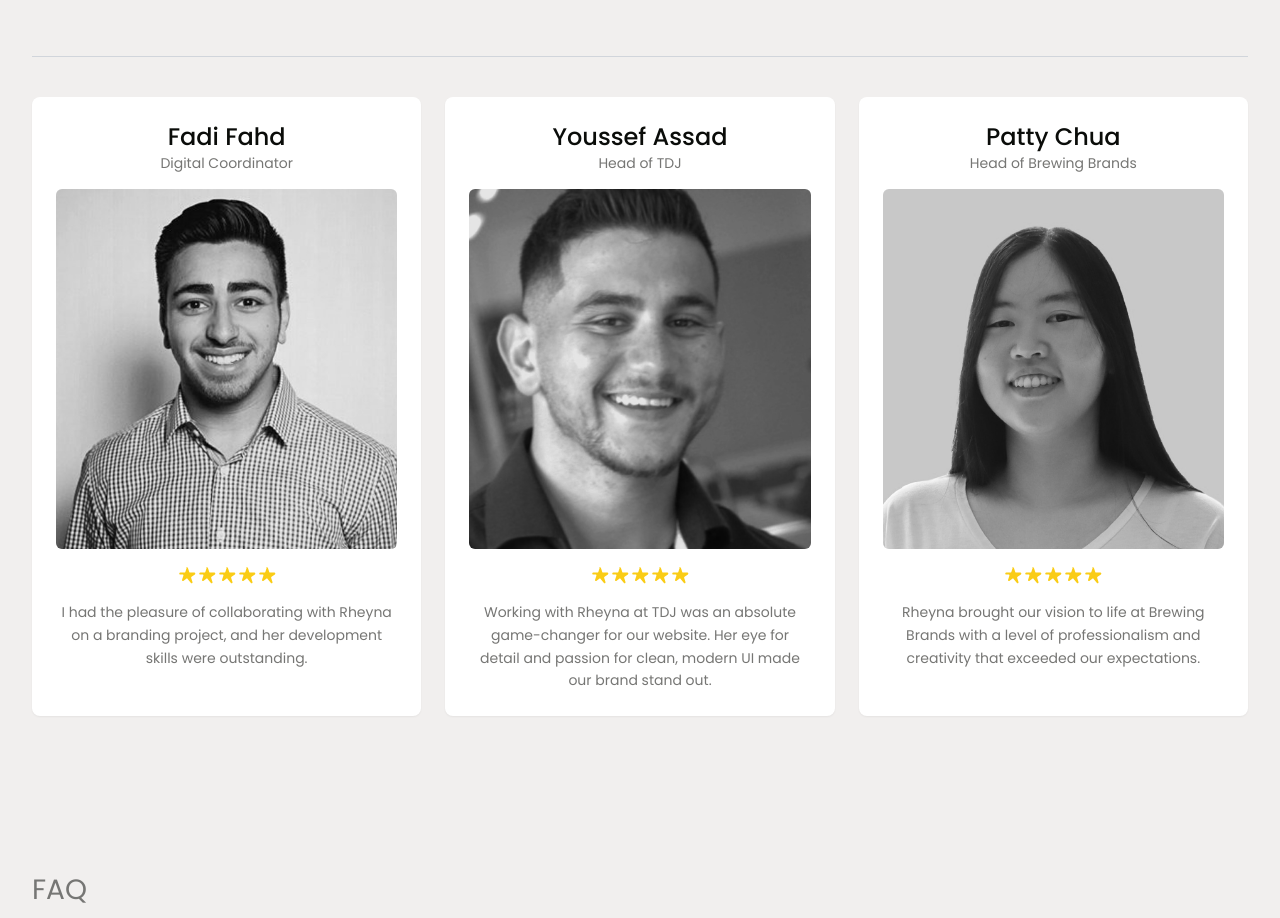
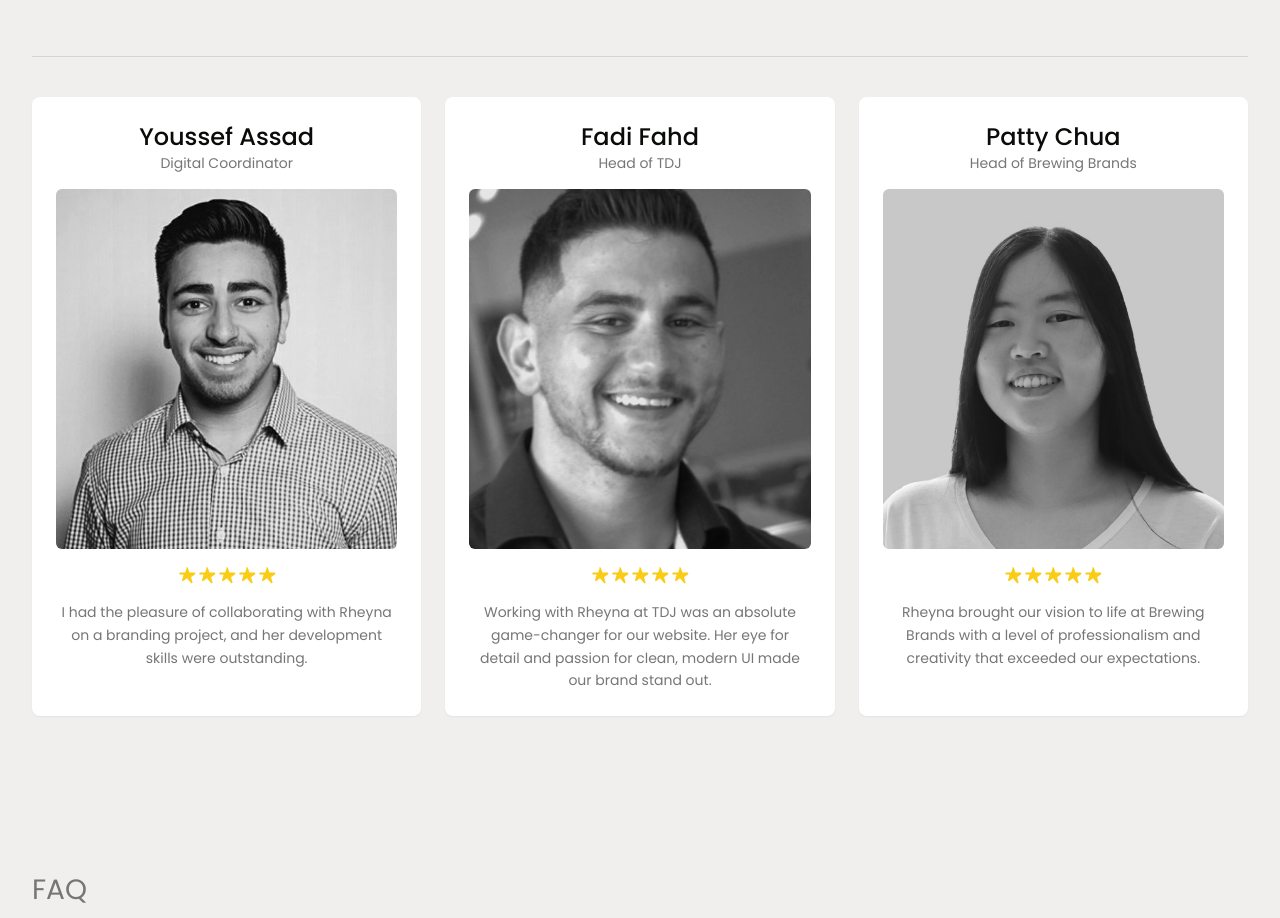
Before and after one commit to rmadayag/rmadayag, a React (Vite) app: page / in a window 1280 px wide. Shown: the part 5396-6314 px from the top of the page. Built offline with nearby package versions, Linux system fonts and the light colour scheme.

Commit message:
Your commit message

```diff
--- a/src/components/Testimony.jsx
+++ b/src/components/Testimony.jsx
@@ -30,14 +30,14 @@ const Testimony = () => {
   const projects = [
     {
       img: avatar1,
-      name: "Fadi Fahd",
+      name: "Youssef Assad",
       position: "Digital Coordinator",
       description:
         "I had the pleasure of collaborating with Rheyna on a branding project, and her development skills were outstanding.",
     },
     {
       img: avatar2,
-      name: "Youssef Assad",
+      name: "Fadi Fahd ",
       position: "Head of TDJ",
       description:
         "Working with Rheyna at TDJ was an absolute game-changer for our website. Her eye for detail and passion for clean, modern UI made our brand stand out.",
```
